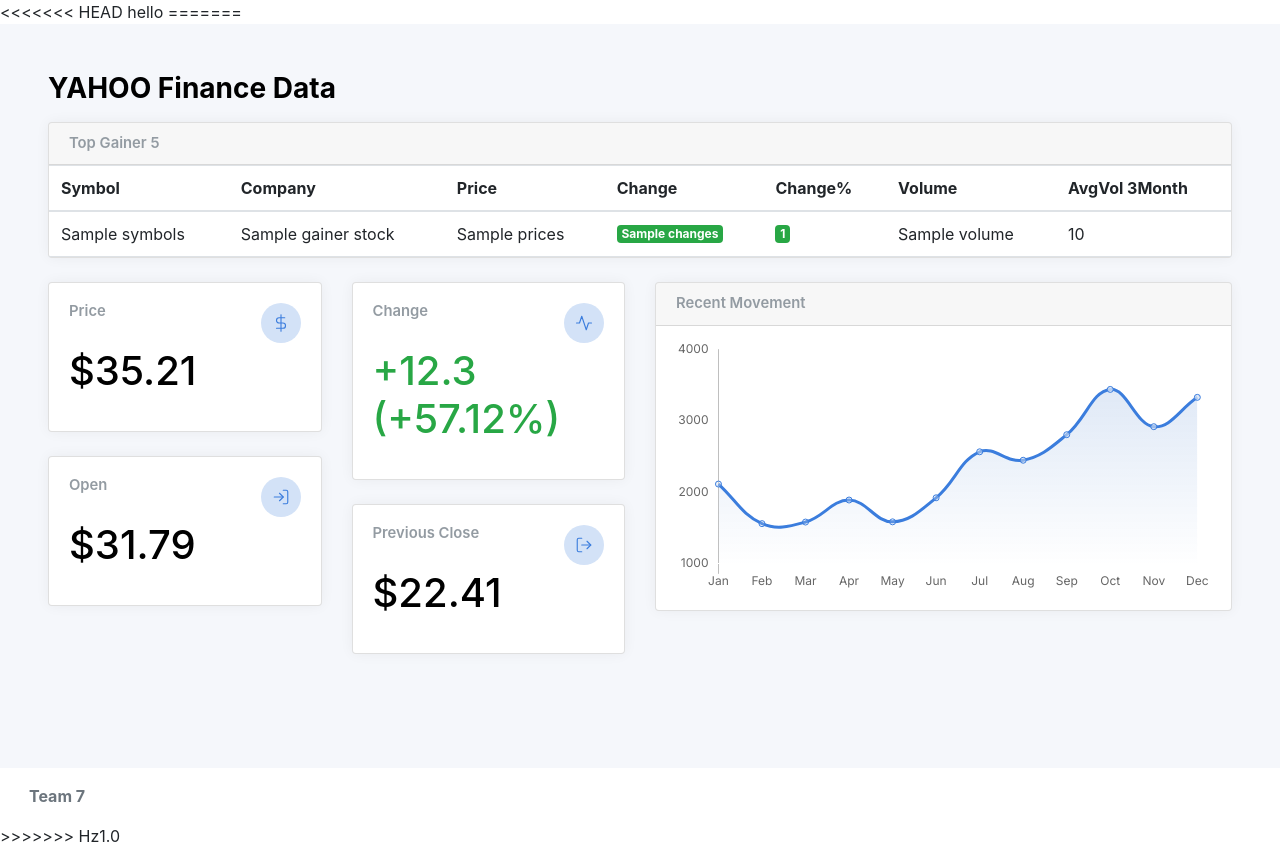
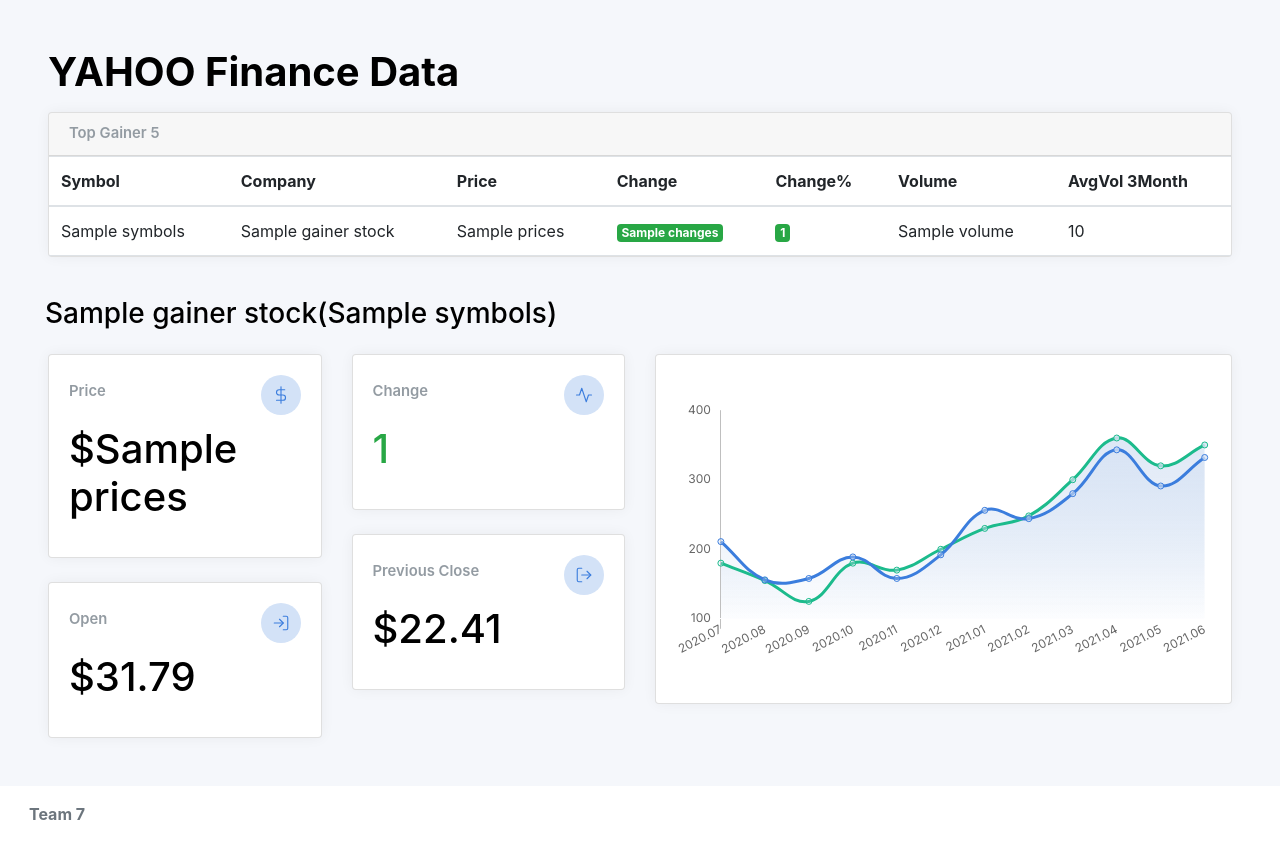
Before and after one commit to Hz114/StockDataAnalysis, a Django app: template StockDataAnalysisApp/templates/main.html in a window 1280 px wide. After the commit the page ends 820 px from the top, so only its background shows below. Run offline with Django 3.2, Linux system fonts and the light colour scheme; the template is opened without the code that fills it: most values are stand-ins (such as "Sample title", 1, 10 or a date in 2020); some libraries are stand-ins or nearby versions.

Commit message:
hard cording

```diff
--- a/StockDataAnalysisApp/templates/main.html
+++ b/StockDataAnalysisApp/templates/main.html
@@ -1,14 +1,3 @@
-<<<<<<< HEAD
-<!DOCTYPE html>
-<html lang="en">
-<head>
-    <meta charset="UTF-8">
-    <title>Title</title>
-</head>
-<body>
-hello
-</body>
-=======
 {% load static %}
 
 <!DOCTYPE html>
@@ -37,7 +26,7 @@ hello
 		<div class="main">
 			<main class="content">
 				<div class="container-fluid p-0">
-					<h1 class="h3 mb-3"><strong>YAHOO Finance Data</strong></h1>
+					<h1 class="h1 mb-3"><strong>YAHOO Finance Data</strong></h1>
 					<div class="row">
 						<div class="col-12 col-lg-12 col-xxl-12 d-flex">
 							<div class="card flex-fill">
@@ -74,8 +63,9 @@ hello
 							</div>
 						</div>
 					</div>
-
+					{% for gainerStock in gainerStocks %}
 					<div class="row">
+						<h3 class="py-3">{{gainerStock.Names}}({{gainerStock.Symbols}})</h3>
 						<div class="col-xl-6 col-xxl-5 d-flex">
 							<div class="w-100">
 								<div class="row">
@@ -83,7 +73,7 @@ hello
 										<div class="card">
 											<div class="card-body">
 												<div class="row">
-													<div class="col mt-0">
+													<div class="col mt-0 py-2">
 														<h5 class="card-title">Price</h5>
 													</div>
 
@@ -93,13 +83,13 @@ hello
 														</div>
 													</div>
 												</div>
-												<h1 class="mt-1 mb-3">$35.21</h1>
+												<h1 class="mt-1 mb-3">${{gainerStock.Prices}}</h1>
 											</div>
 										</div>
 										<div class="card">
 											<div class="card-body">
 												<div class="row">
-													<div class="col mt-0">
+													<div class="col mt-0 py-2">
 														<h5 class="card-title">Open</h5>
 													</div>
 
@@ -117,7 +107,7 @@ hello
 										<div class="card">
 											<div class="card-body">
 												<div class="row">
-													<div class="col mt-0">
+													<div class="col mt-0 py-2">
 														<h5 class="card-title">Change</h5>
 													</div>
 													<div class="col-auto">
@@ -127,14 +117,14 @@ hello
 													</div>
 												</div>
 												<h1 class="mt-1 mb-3">
-													<span class="text-success">+12.3 (+57.12%)</span>
+													<span class="text-success">{{gainerStock.PercentageChanges}}</span>
 												</h1>
 											</div>
 										</div>
 										<div class="card">
 											<div class="card-body">
 												<div class="row">
-													<div class="col mt-0">
+													<div class="col mt-0 py-2">
 														<h5 class="card-title">Previous Close</h5>
 													</div>
 
@@ -154,66 +144,68 @@ hello
 
 						<div class="col-xl-6 col-xxl-7">
 							<div class="card flex-fill w-100">
+								<!--
 								<div class="card-header">
-
 									<h5 class="card-title mb-0">Recent Movement</h5>
 								</div>
-								<div class="card-body py-3">
+								-->
+								<div class="card-body py-5">
 									<div class="chart chart-sm">
-										<canvas id="chartjs-dashboard-line"></canvas>
+										<canvas id="chartjs-dashboard-line{{gainerStock.Symbols}}"></canvas>
 									</div>
 								</div>
 							</div>
 						</div>
-					</div>
-				</div>
-			</main>
-
-			<footer class="footer">
-				<div class="container-fluid">
-					<div class="row text-muted">
-						<div class="col-6 text-start">
-							<p class="mb-0">
-								<a class="text-muted" href="https://adminkit.io/" target="_blank"><strong>Team 7</strong></a>
-							</p>
-						</div>
-					</div>
-				</div>
-			</footer>
-		</div>
-	</div>
-
 						<script src='{% static "js/app.js" %}'></script>
-
 						<script>
 							document.addEventListener("DOMContentLoaded", function() {
-			var ctx = document.getElementById("chartjs-dashboard-line").getContext("2d");
+								var ctx = document.getElementById("chartjs-dashboard-line{{gainerStock.Symbols}}").getContext("2d");
 								var gradient = ctx.createLinearGradient(0, 0, 0, 225);
 								gradient.addColorStop(0, "rgba(215, 227, 244, 1)");
 								gradient.addColorStop(1, "rgba(215, 227, 244, 0)");
 								// Line chart
-			new Chart(document.getElementById("chartjs-dashboard-line"), {
+								new Chart(document.getElementById("chartjs-dashboard-line{{gainerStock.Symbols}}"), {
 									type: "line",
 									data: {
-					labels: ["Jan", "Feb", "Mar", "Apr", "May", "Jun", "Jul", "Aug", "Sep", "Oct", "Nov", "Dec"],
+										labels: ["2020.07", "2020.08", "2020.09", "2020.10", "2020.11", "2020.12", "2021.01", "2021.02", "2021.03", "2021.04", "2021.05", "2021.06"],
 										datasets: [{
-						label: "Sales ($)",
+											label: "Price ($)",
 											fill: true,
 											backgroundColor: gradient,
 											borderColor: window.theme.primary,
 											data: [
-							2115,
-							1562,
-							1584,
-							1892,
-							1587,
-							1923,
-							2566,
-							2448,
-							2805,
-							3438,
-							2917,
-							3327
+												211,
+												156,
+												158,
+												189,
+												158,
+												192,
+												256,
+												244,
+												280,
+												343,
+												291,
+												332
+											]
+										},
+										{
+											label: "Prediction ($)",
+											fill: true,
+											backgroundColor: gradient,
+											borderColor: window.theme.success,
+											data: [
+												180,
+												155,
+												125,
+												180,
+												170,
+												200,
+												230,
+												248,
+												300,
+												360,
+												320,
+												350
 											]
 										}]
 									},
@@ -242,7 +234,7 @@ hello
 											}],
 											yAxes: [{
 												ticks: {
-								stepSize: 1000
+													stepSize: 100
 												},
 												display: true,
 												borderDash: [3, 3],
@@ -253,54 +245,28 @@ hello
 										}
 									}
 								});
+
 							});
 						</script>
-	<script>
-		document.addEventListener("DOMContentLoaded", function() {
-			// Bar chart
-			new Chart(document.getElementById("chartjs-dashboard-bar"), {
-				type: "bar",
-				data: {
-					labels: ["Jan", "Feb", "Mar", "Apr", "May", "Jun", "Jul", "Aug", "Sep", "Oct", "Nov", "Dec"],
-					datasets: [{
-						label: "This year",
-						backgroundColor: window.theme.primary,
-						borderColor: window.theme.primary,
-						hoverBackgroundColor: window.theme.primary,
-						hoverBorderColor: window.theme.primary,
-						data: [54, 67, 41, 55, 62, 45, 55, 73, 60, 76, 48, 79],
-						barPercentage: .75,
-						categoryPercentage: .5
-					}]
-				},
-				options: {
-					maintainAspectRatio: false,
-					legend: {
-						display: false
-					},
-					scales: {
-						yAxes: [{
-							gridLines: {
-								display: false
-							},
-							stacked: false,
-							ticks: {
-								stepSize: 20
-							}
-						}],
-						xAxes: [{
-							stacked: false,
-							gridLines: {
-								color: "transparent"
-							}
-						}]
-					}
-				}
-			});
-		});
-	</script>
+					</div>
+					{% endfor %}
+				</div>
+			</main>
+
+			<footer class="footer">
+				<div class="container-fluid">
+					<div class="row text-muted">
+						<div class="col-6 text-start">
+							<p class="mb-0">
+								<a class="text-muted" href="https://adminkit.io/" target="_blank"><strong>Team 7</strong></a>
+							</p>
+						</div>
+					</div>
+				</div>
+			</footer>
+		</div>
+	</div>
 
 </body>
 
->>>>>>> Hz1.0
 </html>
--- a/StockDataAnalysisApp/views.py
+++ b/StockDataAnalysisApp/views.py
@@ -18,7 +18,7 @@ def getGainerStock():
 
 def main(request):
     # 값 새로고침마다 업로드
-    getGainerStock()
+    #getGainerStock()
 
     gainerStocks = GainerStock.objects.all()
     gainerStocks = gainerStocks[len(gainerStocks)-5:len(gainerStocks)]
--- a/py/Guessing.py
+++ b/py/predictGuessing.py
@@ -21,8 +21,8 @@ def make_dataset(data, label, window_size=20):
     return np.array(feature_list), np.array(label_list)
 
 
-data_path = 'C:\\venvs\\StockDataAnalysis-main\\StockDataAnalysisApp\\'
-model_path = 'C:\\venvs\\StockDataAnalysis-main\\StockDataAnalysisApp\\'
+data_path = 'C:\\pythonProject4\\StockDataAnalysisProject\\StockDataAnalysisApp\\data\\'
+model_path = 'C:\\pythonProject4\\StockDataAnalysisProject\\StockDataAnalysisApp\\data\\'
 df_price = pd.read_csv(os.path.join(data_path, 'Samsung.csv'), encoding='utf8')
 df_price.describe()
 TEST_SIZE = 400 # 과거 000일전의 데이터부터 학습시킴
--- a/py/loadmodel.py
+++ b/py/predictLoadmodel.py
@@ -22,8 +22,8 @@ model_name = 'test400_window50.h5'
 TEST_SIZE = 400
 
 # csv 파일, 모델 위치
-data_path = 'C:\\venvs\\StockDataAnalysis-main\\StockDataAnalysisApp\\'
-model_path = 'C:\\venvs\\StockDataAnalysis-main\\StockDataAnalysisApp\\'
+data_path = 'C:\\pythonProject4\\StockDataAnalysisProject\\StockDataAnalysisApp\\data\\'
+model_path = 'C:\\pythonProject4\\StockDataAnalysisProject\\StockDataAnalysisApp\\data\\'
 
 Original = pd.read_csv(os.path.join(data_path, file_name), encoding='utf8')
 df_price = Original.drop(['Adj Close'], axis=1)
```
Also changed, not shown: py/Editing.py (deleted, +0 -14 lines), py/predictStock.py (added, +74 -0 lines), py/yahooFinanceData.py (deleted, +0 -112 lines), 3 other files. Lines whose indentation alone changed are shown as unchanged.
